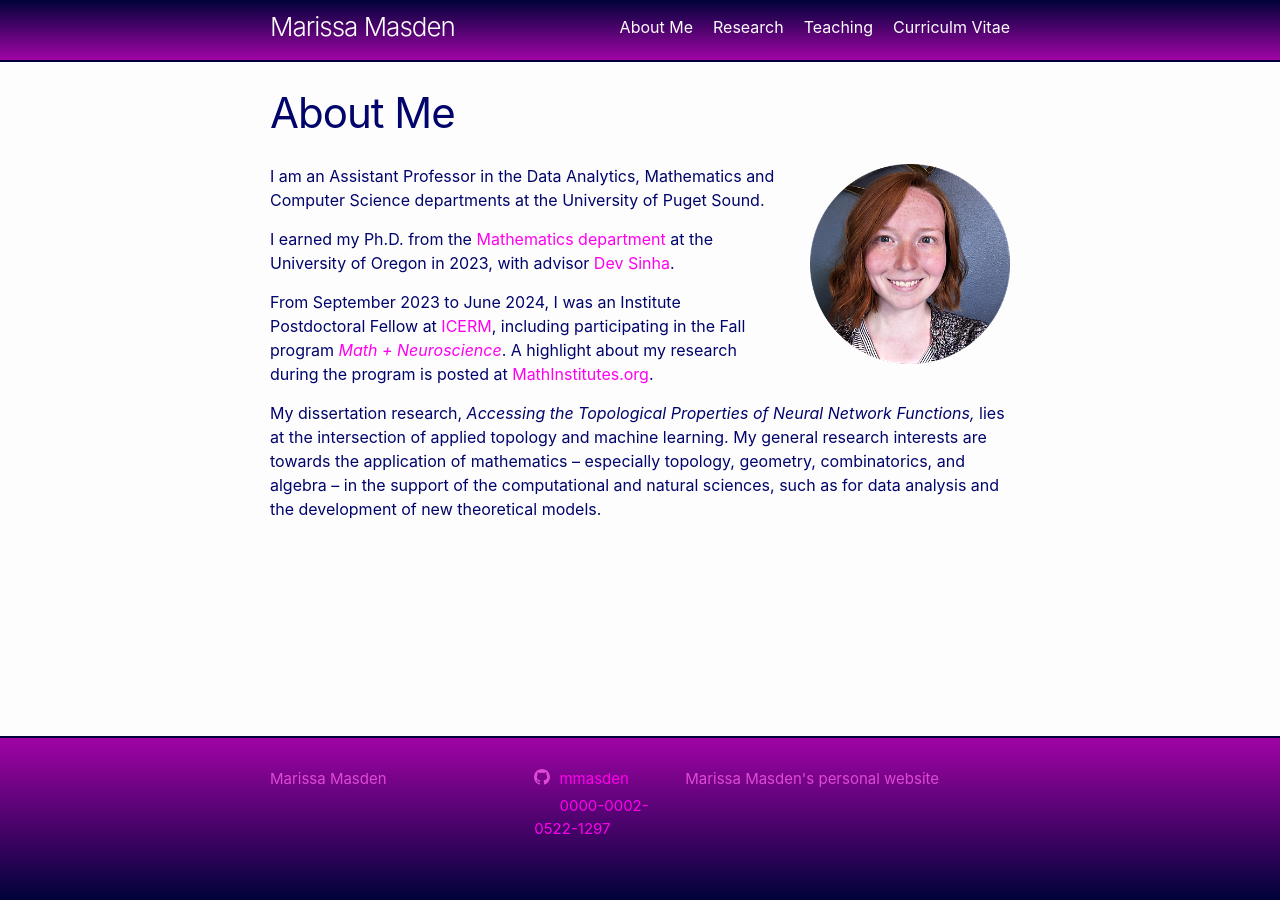
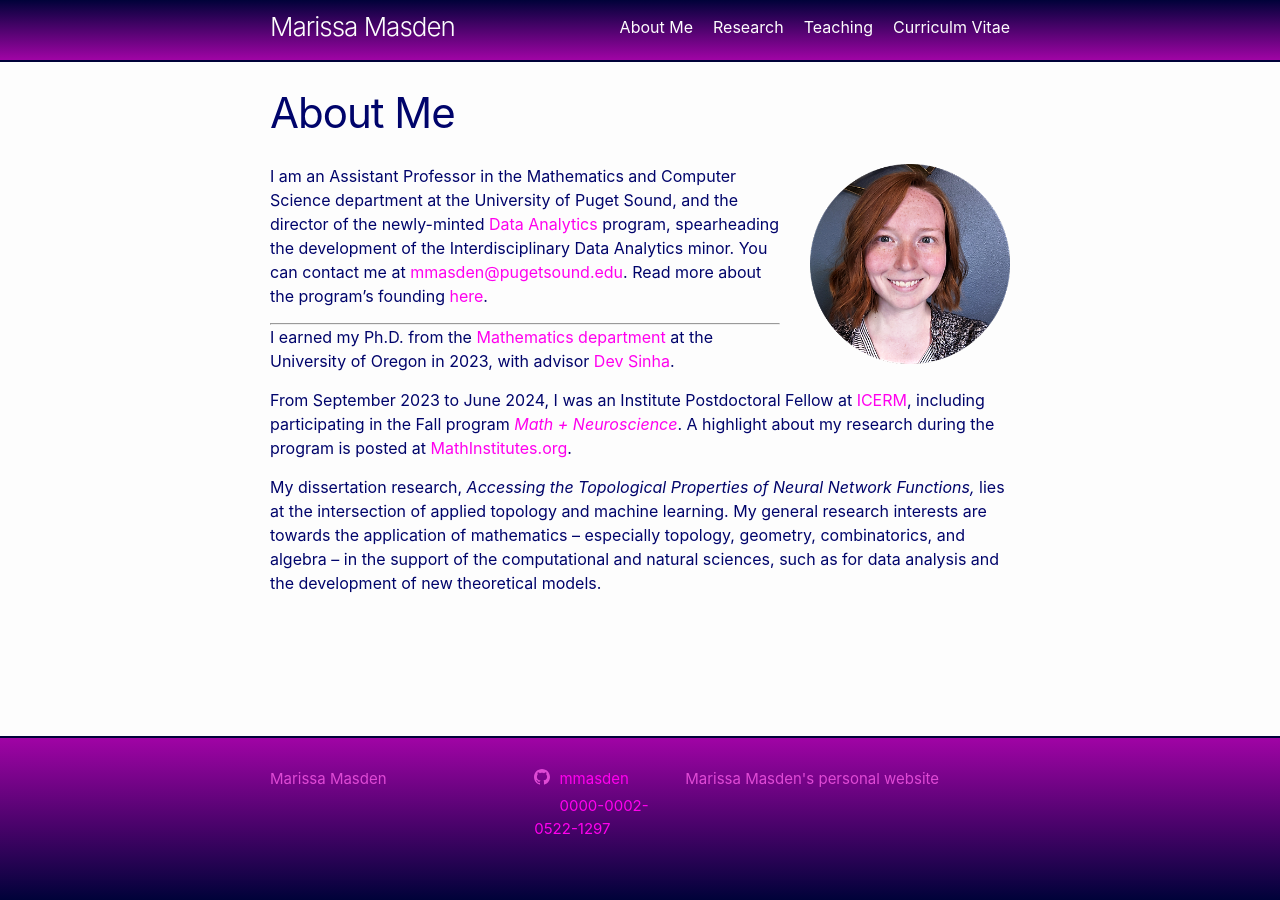
Before and after one commit to mmasden/mmasden.github.io, a Jekyll site: the page built from index.markdown, in a window 1280 px wide. Built offline with Jekyll 4.4.1, drawn with Linux system fonts in a browser that asks for light colours.

Commit message:
Update index.markdown

```diff
--- a/index.markdown
+++ b/index.markdown
@@ -9,7 +9,9 @@ order: 1
 
 ![image](assets/images/portrait.png){:style="float:right; width:200px; margin-left:30px;"}
 
-I am an Assistant Professor in the Data Analytics, Mathematics and Computer Science departments at the University of Puget Sound.
+I am an Assistant Professor in the Mathematics and Computer Science department at the University of Puget Sound, and the director of the newly-minted [Data Analytics](https://www.pugetsound.edu/academics/data-analytics) program, spearheading the development of the Interdisciplinary Data Analytics minor. You can contact me at [mmasden@pugetsound.edu](mailto:mmasden@pugetsound.edu). Read more about the program's founding [here](https://www.pugetsound.edu/stories/university-puget-sound-announces-new-interdisciplinary-data-analytics-minor).
+
+-----
 
 I earned my Ph.D. from the [Mathematics department](https://math.uoregon.edu/) at the University of Oregon in 2023, with advisor [Dev Sinha](https://pages.uoregon.edu/dps/index.php).
 
```
